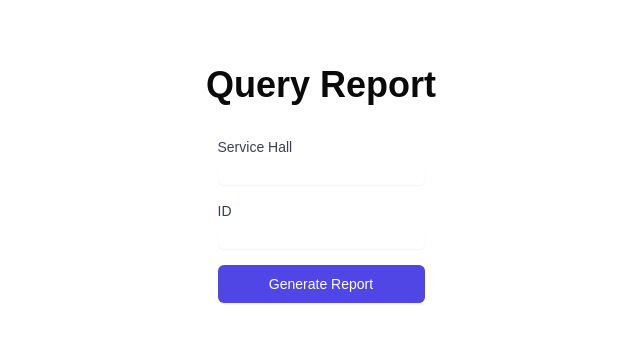
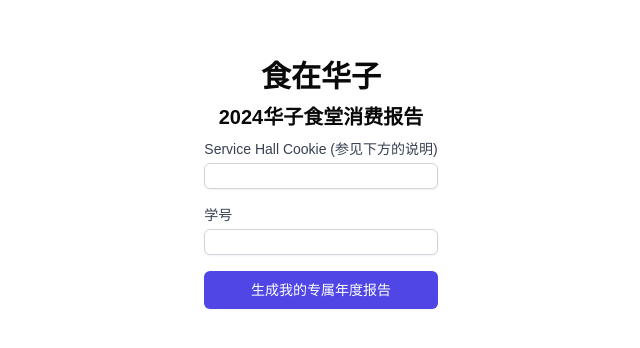
Before and after one commit to yf-yang/thu-food-report, a Next.js app: page / in a window 1280 px wide. Shown: the part 216-564 px from the top of the page, without its empty margins (319-959 px from the left). Built offline with nearby package versions, Linux system fonts and the light colour scheme.

Commit message:
feat: error handling

```diff
--- a/src/app/page.tsx
+++ b/src/app/page.tsx
@@ -4,7 +4,8 @@ import EntryForm from "@/components/entry-form";
 export default function Home() {
   return (
     <main className="flex min-h-screen flex-col items-center justify-center p-24">
-      <h1 className="text-4xl font-bold mb-8">Query Report</h1>
+      <h1 className="text-3xl font-bold mb-2">食在华子</h1>
+      <h3 className="text-xl font-bold mb-2">2024华子食堂消费报告</h3>
       <EntryForm />
     </main>
   );
--- a/src/app/report/page.tsx
+++ b/src/app/report/page.tsx
@@ -1,5 +1,8 @@
 import { genReport } from "@/action";
+import { ReportData } from "@/components/poster";
 import ReportCarousel from "@/components/report-carousel";
+import { Button } from "@/components/ui/button";
+import Link from "next/link";
 
 export default async function ReportPage({
   searchParams,
@@ -10,14 +13,47 @@ export default async function ReportPage({
   const id = (await searchParams).id as string;
 
   if (!serviceHall || !id) {
-    return <div>Missing required parameters</div>;
+    return (
+      <div>
+        页面URL提供的参数错误
+        <Link href="/">
+          <Button>回到首页</Button>
+        </Link>
+      </div>
+    );
   }
 
-  const reportData = await genReport(id, serviceHall);
-
+  let reportData: ReportData;
+  try {
+    reportData = await genReport(id, serviceHall);
+  } catch (e) {
+    if (e instanceof Error) {
+      if (e.message === "empty") {
+        return (
+          <div>
+            看起来你没有任何消费记录
+            <Link href="/">
+              <Button>回到首页</Button>
+            </Link>
+          </div>
+        );
+      }
+      return (
+        <div>
+          出现了错误，你的学号和servicehall cookie是否正确？
+          <pre>{e.message}</pre>
+          <Link href="/">
+            <Button>回到首页</Button>
+          </Link>
+        </div>
+      );
+    }
+    throw e;
+  }
   return (
     <main className="flex flex-col items-center justify-center p-16">
-      <h1 className="text-4xl font-bold mb-8">Report</h1>
+      <h1 className="text-3xl font-bold mb-2">食在华子</h1>
+      <h3 className="text-xl font-bold mb-2">2024华子食堂消费报告</h3>
       <ReportCarousel reportData={reportData} />
     </main>
   );
--- a/src/components/entry-form.tsx
+++ b/src/components/entry-form.tsx
@@ -8,25 +8,25 @@ export default function EntryForm() {
           htmlFor="serviceHall"
           className="block text-sm font-medium text-gray-700"
         >
-          Service Hall
+          Service Hall Cookie (参见下方的说明)
         </label>
         <input
           type="text"
           id="serviceHall"
           name="serviceHall"
-          className="mt-1 block w-full rounded-md border-gray-300 shadow-sm focus:border-indigo-300 focus:ring focus:ring-indigo-200 focus:ring-opacity-50"
+          className="mt-1 block border w-full rounded-md border-gray-300 shadow-sm focus:border-indigo-300 focus:ring focus:ring-indigo-200 focus:ring-opacity-50"
           required
         />
       </div>
       <div>
         <label htmlFor="id" className="block text-sm font-medium text-gray-700">
-          ID
+          学号
         </label>
         <input
           type="text"
           id="id"
           name="id"
-          className="mt-1 block w-full rounded-md border-gray-300 shadow-sm focus:border-indigo-300 focus:ring focus:ring-indigo-200 focus:ring-opacity-50"
+          className="mt-1 block border w-full rounded-md border-gray-300 shadow-sm focus:border-indigo-300 focus:ring focus:ring-indigo-200 focus:ring-opacity-50"
           required
         />
       </div>
@@ -34,7 +34,7 @@ export default function EntryForm() {
         type="submit"
         className="w-full flex justify-center py-2 px-4 border border-transparent rounded-md shadow-sm text-sm font-medium text-white bg-indigo-600 hover:bg-indigo-700 focus:outline-none focus:ring-2 focus:ring-offset-2 focus:ring-indigo-500"
       >
-        Generate Report
+        生成我的专属年度报告
       </button>
     </Form>
   );
```
Also changed, not shown: src/action.ts (+6 -2 lines).
